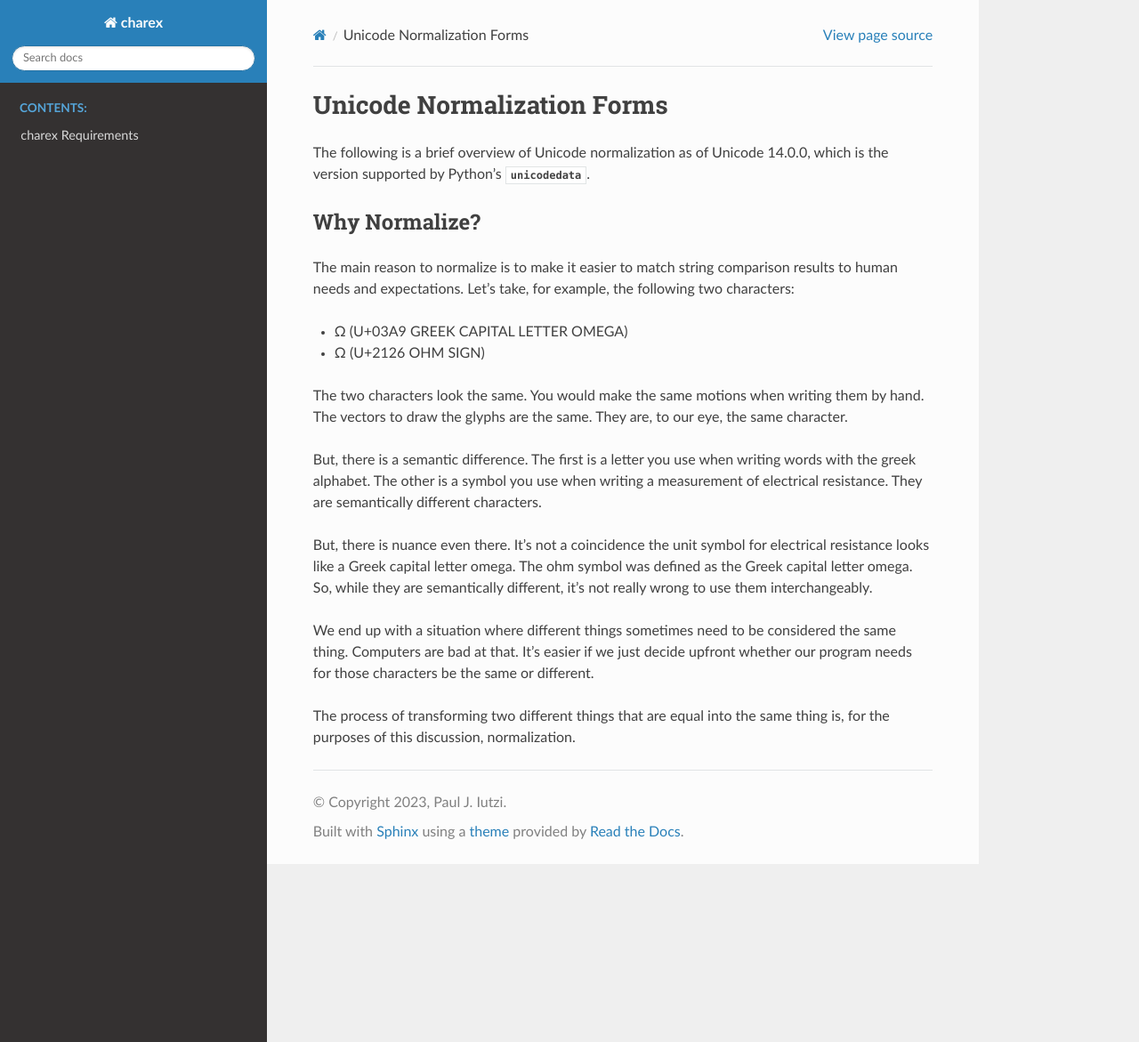
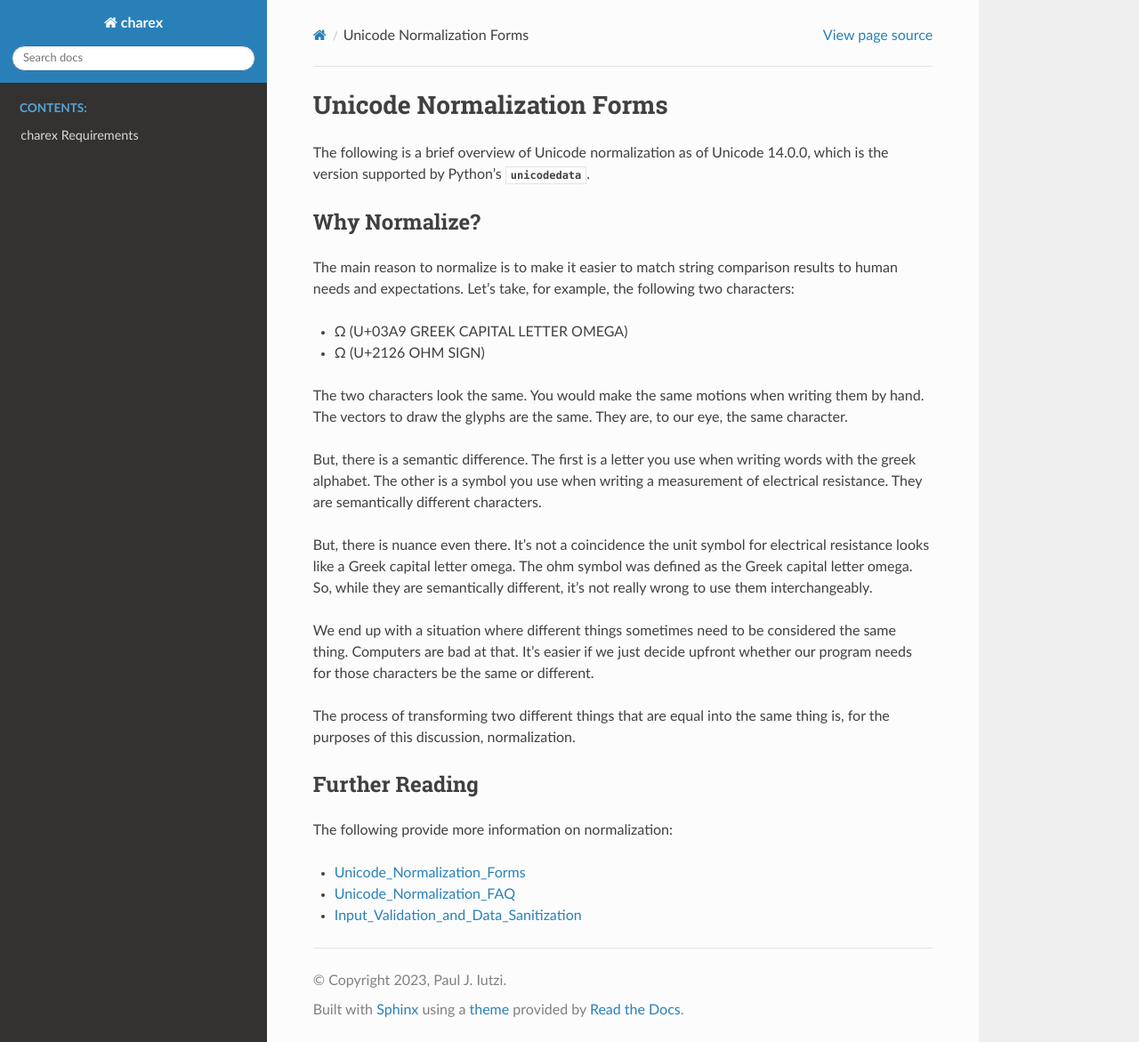
Before and after one commit to pji/charex, a Sphinx documentation site: the page built from docs/source/forms.rst, in a window 1280 px wide and 1171 px high. Shown: the whole window at 89% size. Built offline with Sphinx 7.4.7 and the Read the Docs theme 2.0.0, drawn with Linux system fonts in a browser that asks for light colours.

Commit message:
Added further reading links.

```diff
--- a/docs/source/forms.rst
+++ b/docs/source/forms.rst
@@ -38,3 +38,16 @@
 
 The process of transforming two different things that are equal into
 the same thing is, for the purposes of this discussion, normalization.
+
+
+Further Reading
+===============
+The following provide more information on normalization:
+
+*   `Unicode_Normalization_Forms`_
+*   `Unicode_Normalization_FAQ`_
+*   `Input_Validation_and_Data_Sanitization`_
+
+.. _Unicode_Normalization_Forms: https://www.unicode.org/reports/tr15/tr15-51.html#Introduction
+.. _Unicode_Normalization_FAQ: https://unicode.org/faq/normalization.html
+.. _Input_Validation_and_Data_Sanitization: https://wiki.sei.cmu.edu/confluence/display/java/Input+Validation+and+Data+Sanitization
```
